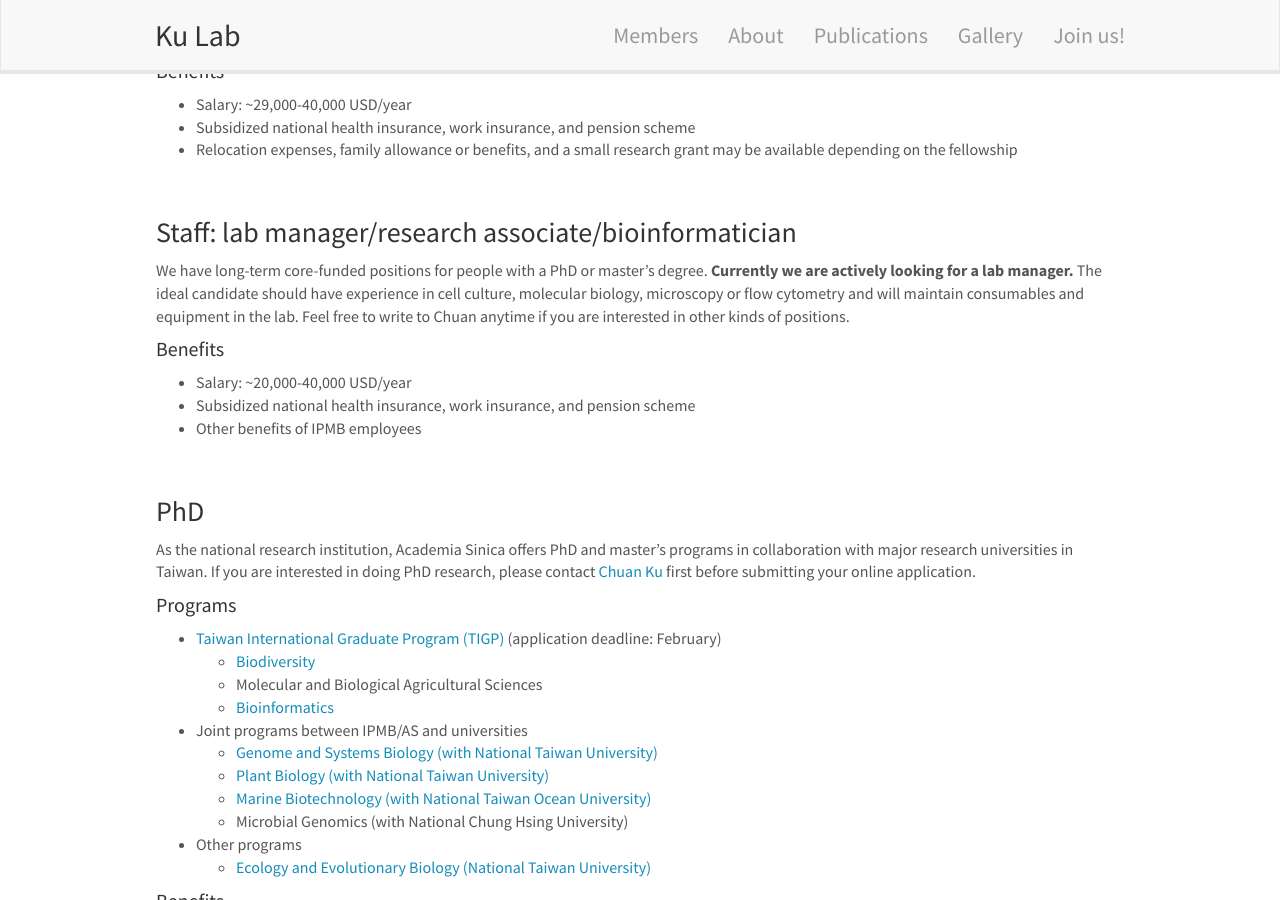
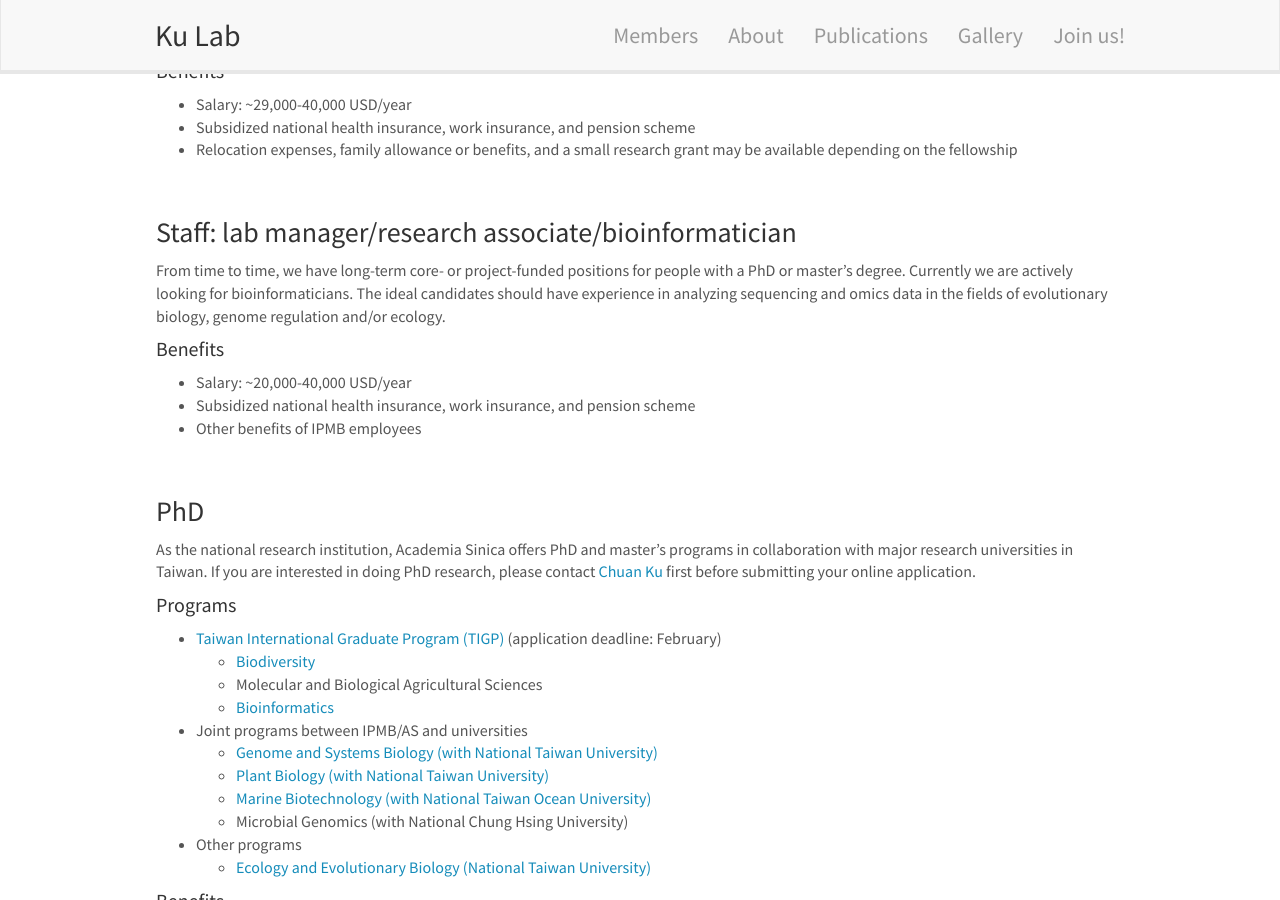
Before and after one commit to tzutongkao/Kao_Lab, a Jekyll site: the page built from _pages/openings.md, in a window 1280 px wide and 900 px high, scrolled down 598 px. Built offline with Jekyll 4.4.1, drawn with Linux system fonts in a browser that asks for light colours; nearby versions of some CDN libraries.

Commit message:
Update openings.md

```diff
--- a/_pages/openings.md
+++ b/_pages/openings.md
@@ -36,7 +36,8 @@ Postdoc positions can be funded by the following options. All applicants will be
 
 
 ### Staff: lab manager/research associate/bioinformatician
-We have long-term core-funded positions for people with a PhD or master's degree. <b>Currently we are actively looking for a lab manager.</b> The ideal candidate should have experience in cell culture, molecular biology, microscopy or flow cytometry and will maintain consumables and equipment in the lab. Feel free to write to Chuan anytime if you are interested in other kinds of positions.
+From time to time, we have long-term core- or project-funded positions for people with a PhD or master's degree.
+Currently we are actively looking for bioinformaticians. The ideal candidates should have experience in analyzing sequencing and omics data in the fields of evolutionary biology, genome regulation and/or ecology.
 
 #### Benefits
 * Salary: ~20,000-40,000 USD/year
```
